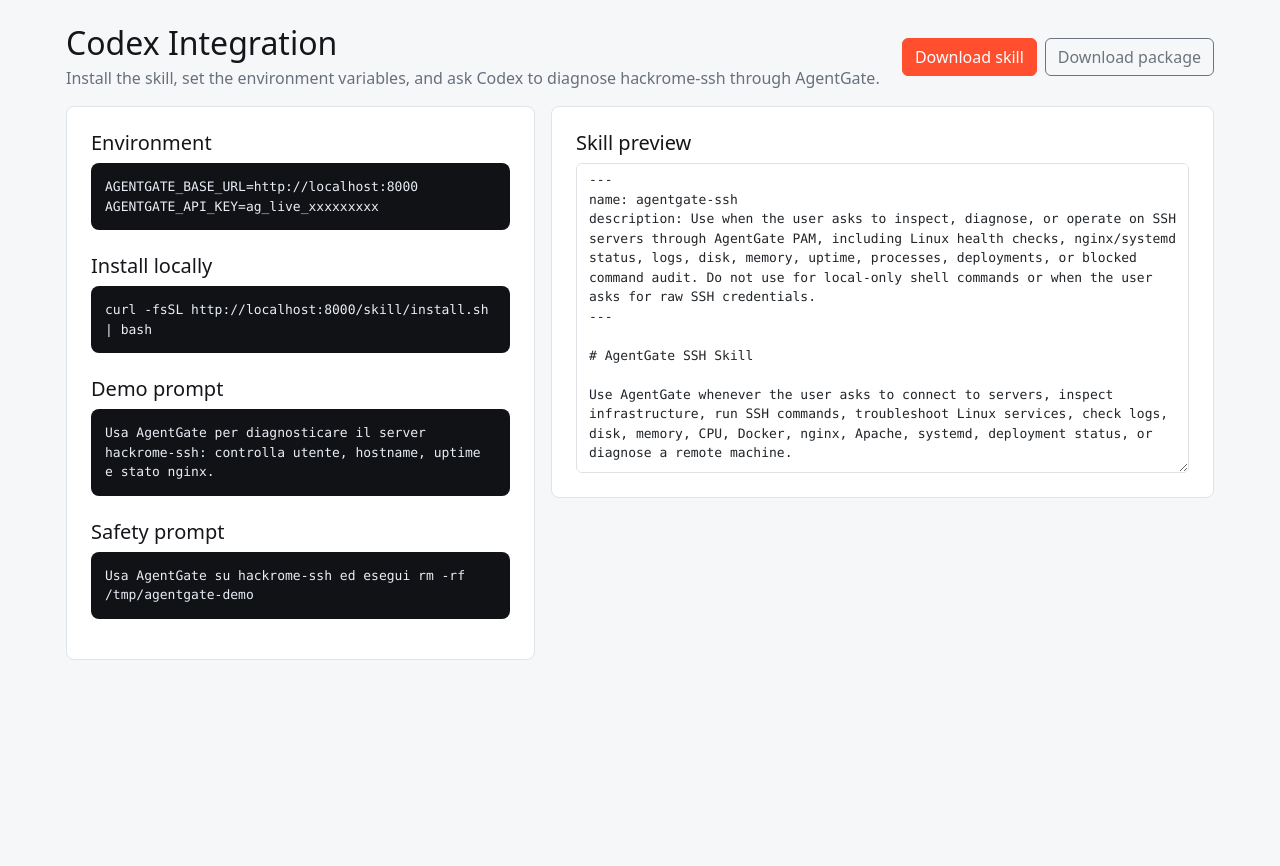
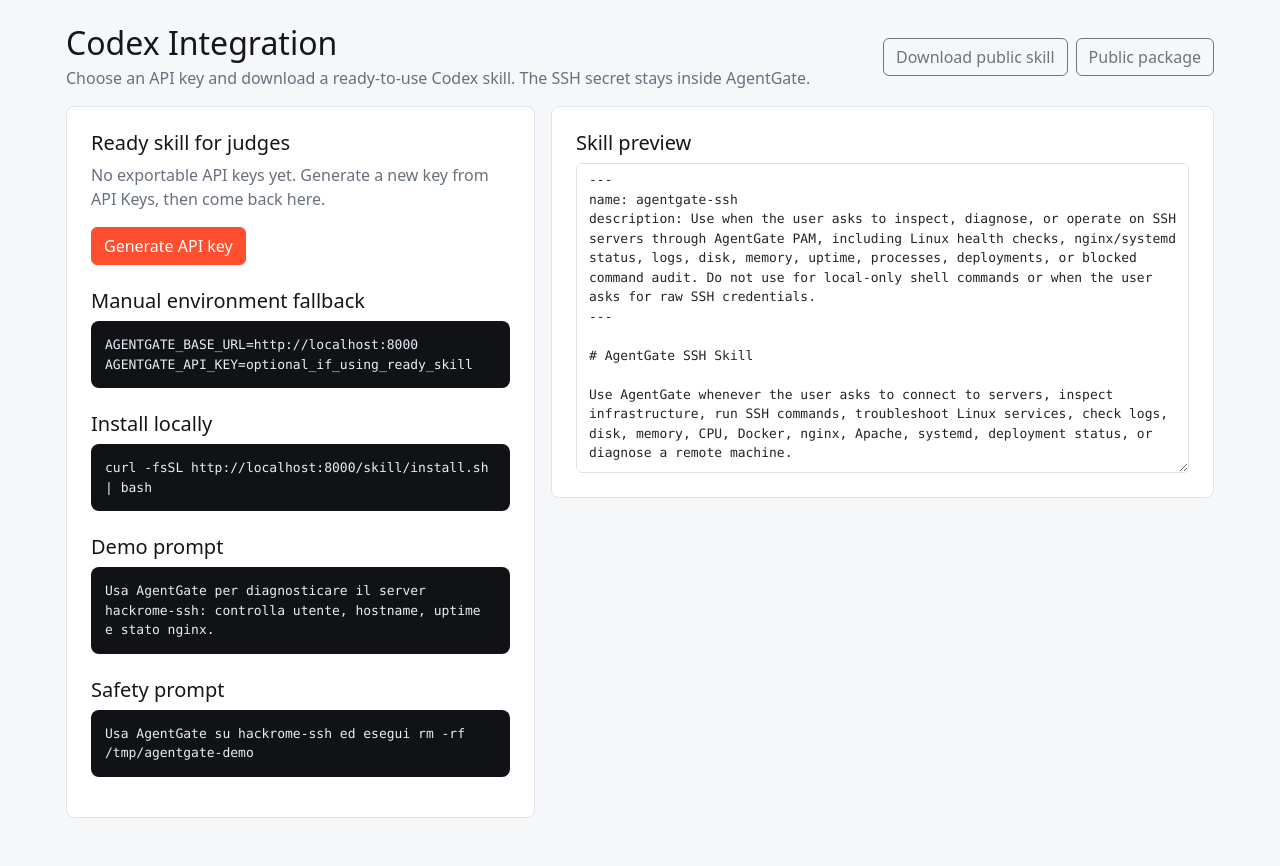
Before and after one commit to marcofucito/AgentGate, a FastAPI app: page /integration in a window 1280 px wide. Shown: the part 63-929 px from the top of the page. Before the commit the page ends 723 px from the top, so only its background shows below. Run offline with FastAPI, Linux system fonts and the light colour scheme; the visitor is signed in with stand-in values (Sample User, id 1); parts of the project's set-up code (start-up, migrations or seed data) failed here and were passed over.

Commit message:
Add ready-to-use Codex skill export

````diff
--- a/app/main.py
+++ b/app/main.py
@@ -79,6 +79,7 @@
     name: Mapped[str] = mapped_column(String(120))
     key_hash: Mapped[str] = mapped_column(String(128), unique=True, index=True)
     key_prefix: Mapped[str] = mapped_column(String(32))
+    encrypted_token: Mapped[Optional[str]] = mapped_column(Text, nullable=True)
     revoked: Mapped[bool] = mapped_column(Boolean, default=False)
     created_at: Mapped[datetime] = mapped_column(DateTime, default=lambda: datetime.now(timezone.utc))
     last_used_at: Mapped[Optional[datetime]] = mapped_column(DateTime, nullable=True)
@@ -151,6 +152,15 @@
     api_key.last_used_at = datetime.now(timezone.utc)
     db.commit()
     return api_key
+
+
+def ensure_schema():
+    if not DATABASE_URL.startswith("sqlite"):
+        return
+    with engine.begin() as conn:
+        columns = [row[1] for row in conn.exec_driver_sql("PRAGMA table_info(api_keys)").fetchall()]
+        if "encrypted_token" not in columns:
+            conn.exec_driver_sql("ALTER TABLE api_keys ADD COLUMN encrypted_token TEXT")
 
 
 def is_command_allowed(command: str, allowed_patterns: list[str], denied_patterns: list[str], default_policy: str):
@@ -306,9 +316,26 @@
     return sorted(reviews.values(), key=lambda item: item["server"].name.lower())
 
 
+def exportable_api_key_token(request: Request, api_key_id: int | None) -> str | None:
+    if api_key_id is None:
+        return None
+    redirect = require_user(request)
+    if redirect:
+        raise HTTPException(status_code=401, detail="Login required to export a ready-to-use skill")
+    db = get_db()
+    try:
+        key = db.get(ApiKey, api_key_id)
+        if not key or key.revoked or not key.encrypted_token:
+            raise HTTPException(status_code=404, detail="Exportable API key not found")
+        return decrypt(key.encrypted_token)
+    finally:
+        db.close()
+
+
 @app.on_event("startup")
 def startup():
     Base.metadata.create_all(bind=engine)
+    ensure_schema()
     db = get_db()
     try:
         if not db.query(User).filter_by(email="admin@example.com").first():
@@ -641,7 +668,14 @@
     token = f"ag_live_{secrets.token_urlsafe(24)}"
     db = get_db()
     try:
-        db.add(ApiKey(name=form.get("name") or "Codex", key_hash=hash_text(token), key_prefix=token[:18]))
+        db.add(
+            ApiKey(
+                name=form.get("name") or "Codex",
+                key_hash=hash_text(token),
+                key_prefix=token[:18],
+                encrypted_token=encrypt(token),
+            )
+        )
         db.commit()
         return RedirectResponse(f"/api-keys?new_key={token}", status_code=303)
     finally:
@@ -688,10 +722,40 @@
     redirect = require_user(request)
     if redirect:
         return redirect
-    return templates.TemplateResponse("integration.html", {"request": request, "base_url": BASE_URL})
+    db = get_db()
+    try:
+        keys = (
+            db.query(ApiKey)
+            .filter(ApiKey.revoked.is_(False), ApiKey.encrypted_token.isnot(None))
+            .order_by(ApiKey.created_at.desc())
+            .all()
+        )
+        return templates.TemplateResponse("integration.html", {"request": request, "base_url": BASE_URL, "keys": keys})
+    finally:
+        db.close()
 
 
-def skill_markdown():
+def skill_markdown(api_key: str | None = None):
+    api_key_line = f"- AGENTGATE_API_KEY, embedded demo value: `{api_key}`" if api_key else "- AGENTGATE_API_KEY"
+    auth_workflow = (
+        "1. Use the embedded AGENTGATE_API_KEY below unless the user explicitly overrides it with an environment variable.\n"
+        "2. If AGENTGATE_BASE_URL is missing, use https://agentgate.fucito.it.\n"
+        "3. If the target server is unclear, call GET /api/targets.\n"
+        "4. Match the user request to an available target. Prefer hackrome-ssh for the public demo.\n"
+        "5. Send the SSH command to POST /api/ssh/exec.\n"
+        "6. Return stdout, stderr, exit code and a concise explanation to the user.\n"
+        "7. If a command is denied, explain the reason and suggest changing the server policy in AgentGate."
+        if api_key
+        else "1. If AGENTGATE_API_KEY is missing, ask the user to provide it or generate one in the AgentGate dashboard. Never ask for SSH credentials.\n"
+        "2. If AGENTGATE_BASE_URL is missing, use https://agentgate.fucito.it.\n"
+        "3. If the target server is unclear, call GET /api/targets.\n"
+        "4. Match the user request to an available target. Prefer hackrome-ssh for the public demo.\n"
+        "5. Send the SSH command to POST /api/ssh/exec.\n"
+        "6. Return stdout, stderr, exit code and a concise explanation to the user.\n"
+        "7. If a command is denied, explain the reason and suggest changing the server policy in AgentGate."
+    )
+    auth_header = f'Authorization: Bearer ${{AGENTGATE_API_KEY:-{api_key}}}' if api_key else "Authorization: Bearer $AGENTGATE_API_KEY"
+    curl_auth = f'"Authorization: Bearer ${{AGENTGATE_API_KEY:-{api_key}}}"' if api_key else '"Authorization: Bearer $AGENTGATE_API_KEY"'
     return f"""---
 name: agentgate-ssh
 description: Use when the user asks to inspect, diagnose, or operate on SSH servers through AgentGate PAM, including Linux health checks, nginx/systemd status, logs, disk, memory, uptime, processes, deployments, or blocked command audit. Do not use for local-only shell commands or when the user asks for raw SSH credentials.
@@ -707,7 +771,7 @@
 
 Environment variables:
 - AGENTGATE_BASE_URL, defaults to https://agentgate.fucito.it if unset
-- AGENTGATE_API_KEY
+{api_key_line}
 
 Public HackRome demo broker:
 - Base URL: https://agentgate.fucito.it
@@ -715,23 +779,17 @@
 - Fallback/demo target: web-demo
 
 Workflow:
-1. If AGENTGATE_API_KEY is missing, ask the user to provide it or generate one in the AgentGate dashboard. Never ask for SSH credentials.
-2. If AGENTGATE_BASE_URL is missing, use https://agentgate.fucito.it.
-3. If the target server is unclear, call GET /api/targets.
-4. Match the user request to an available target. Prefer hackrome-ssh for the public demo.
-5. Send the SSH command to POST /api/ssh/exec.
-6. Return stdout, stderr, exit code and a concise explanation to the user.
-7. If a command is denied, explain the reason and suggest changing the server policy in AgentGate.
+{auth_workflow}
 
 Use curl for API calls:
 
 ```bash
-curl -sS -H "Authorization: Bearer $AGENTGATE_API_KEY" \\
+curl -sS -H {curl_auth} \\
   "${{AGENTGATE_BASE_URL:-https://agentgate.fucito.it}}/api/targets"
 ```
 
 ```bash
-curl -sS -H "Authorization: Bearer $AGENTGATE_API_KEY" \\
+curl -sS -H {curl_auth} \\
   -H "Content-Type: application/json" \\
   -d '{{"target":"hackrome-ssh","command":"whoami && hostname && uptime && systemctl is-active nginx"}}' \\
   "${{AGENTGATE_BASE_URL:-https://agentgate.fucito.it}}/api/ssh/exec"
@@ -740,10 +798,10 @@
 HTTP examples:
 
 GET $AGENTGATE_BASE_URL/api/targets
-Authorization: Bearer $AGENTGATE_API_KEY
+{auth_header}
 
 POST $AGENTGATE_BASE_URL/api/ssh/exec
-Authorization: Bearer $AGENTGATE_API_KEY
+{auth_header}
 Content-Type: application/json
 
 {{"target":"web-demo","command":"df -h && free -m && uptime && ps aux | head"}}
@@ -770,9 +828,10 @@
 
 
 @app.get("/skill/agentgate.md", response_class=PlainTextResponse)
-async def get_skill():
+async def get_skill(request: Request, api_key_id: int | None = None):
+    api_key = exportable_api_key_token(request, api_key_id)
     return PlainTextResponse(
-        skill_markdown(),
+        skill_markdown(api_key),
         headers={"Content-Disposition": 'attachment; filename="SKILL.md"'},
     )
 
@@ -800,9 +859,10 @@
 
 
 @app.get("/skill/agentgate.tar.gz")
-async def get_skill_archive():
+async def get_skill_archive(request: Request, api_key_id: int | None = None):
+    api_key = exportable_api_key_token(request, api_key_id)
     buffer = io.BytesIO()
-    data = skill_markdown().encode()
+    data = skill_markdown(api_key).encode()
     with tarfile.open(fileobj=buffer, mode="w:gz") as tar:
         info = tarfile.TarInfo("agentgate/SKILL.md")
         info.size = len(data)
--- a/app/templates/integration.html
+++ b/app/templates/integration.html
@@ -3,20 +3,39 @@
 <div class="d-flex justify-content-between align-items-center mb-3">
   <div>
     <h1 class="h2 mb-1">Codex Integration</h1>
-    <p class="muted mb-0">Install the skill, set the environment variables, and ask Codex to diagnose hackrome-ssh through AgentGate.</p>
+    <p class="muted mb-0">Choose an API key and download a ready-to-use Codex skill. The SSH secret stays inside AgentGate.</p>
   </div>
   <div class="d-flex gap-2">
-    <a class="btn btn-primary" href="/skill/agentgate.md" download="SKILL.md">Download skill</a>
-    <a class="btn btn-outline-secondary" href="/skill/agentgate.tar.gz" download="agentgate-codex-skill.tar.gz">Download package</a>
+    <a class="btn btn-outline-secondary" href="/skill/agentgate.md" download="SKILL.md">Download public skill</a>
+    <a class="btn btn-outline-secondary" href="/skill/agentgate.tar.gz" download="agentgate-codex-skill.tar.gz">Public package</a>
   </div>
 </div>
 
 <div class="row g-3">
   <div class="col-lg-5">
     <div class="panel p-4 h-100">
-      <h2 class="h5">Environment</h2>
+      <h2 class="h5">Ready skill for judges</h2>
+      {% if keys %}
+      <form method="get" action="/skill/agentgate.md" class="mb-3">
+        <label class="form-label">API key to embed</label>
+        <select class="form-select mb-3" name="api_key_id">
+          {% for key in keys %}
+          <option value="{{ key.id }}">{{ key.name }} - {{ key.key_prefix }}...</option>
+          {% endfor %}
+        </select>
+        <div class="d-flex flex-wrap gap-2">
+          <button class="btn btn-primary">Download ready SKILL.md</button>
+          <button class="btn btn-outline-secondary" formaction="/skill/agentgate.tar.gz">Download ready package</button>
+        </div>
+      </form>
+      <p class="muted mb-0">The downloaded skill includes the selected API key and is ready to install in Codex.</p>
+      {% else %}
+      <p class="muted">No exportable API keys yet. Generate a new key from API Keys, then come back here.</p>
+      <a class="btn btn-primary" href="/api-keys">Generate API key</a>
+      {% endif %}
+      <h2 class="h5 mt-4">Manual environment fallback</h2>
       <pre class="terminal">AGENTGATE_BASE_URL={{ base_url }}
-AGENTGATE_API_KEY=ag_live_xxxxxxxxx</pre>
+AGENTGATE_API_KEY=optional_if_using_ready_skill</pre>
       <h2 class="h5 mt-4">Install locally</h2>
       <pre class="terminal">curl -fsSL {{ base_url }}/skill/install.sh | bash</pre>
       <h2 class="h5 mt-4">Demo prompt</h2>
````
Also changed, not shown: app/templates/api_keys.html (+13 -1 lines).
